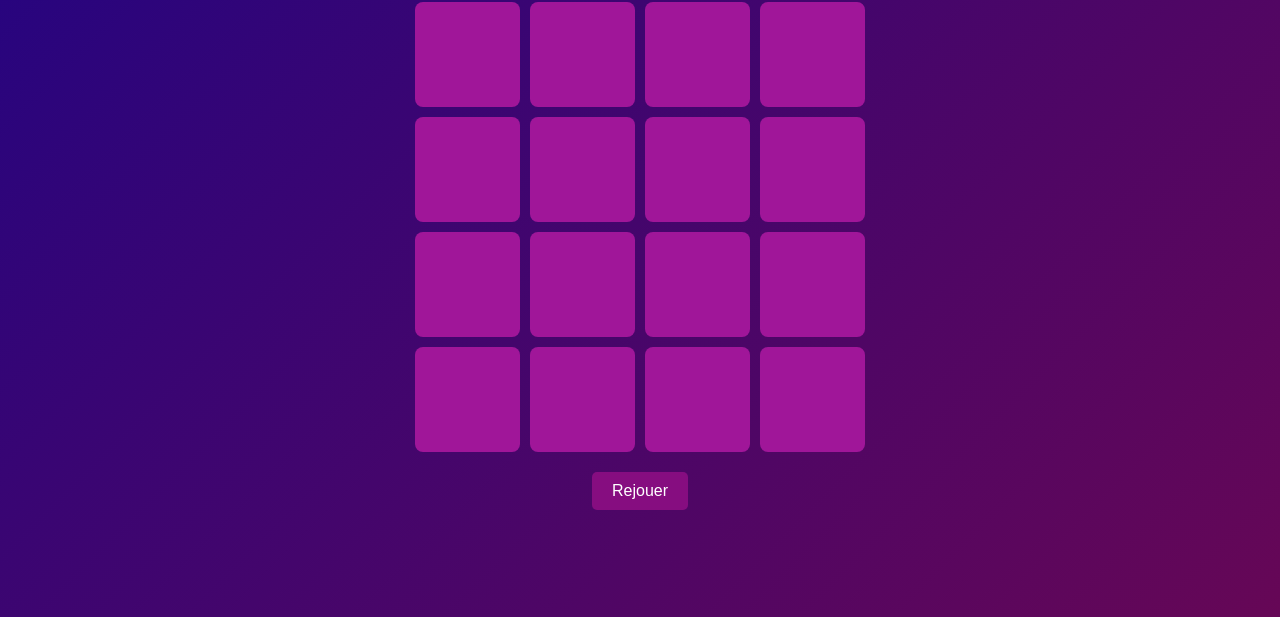
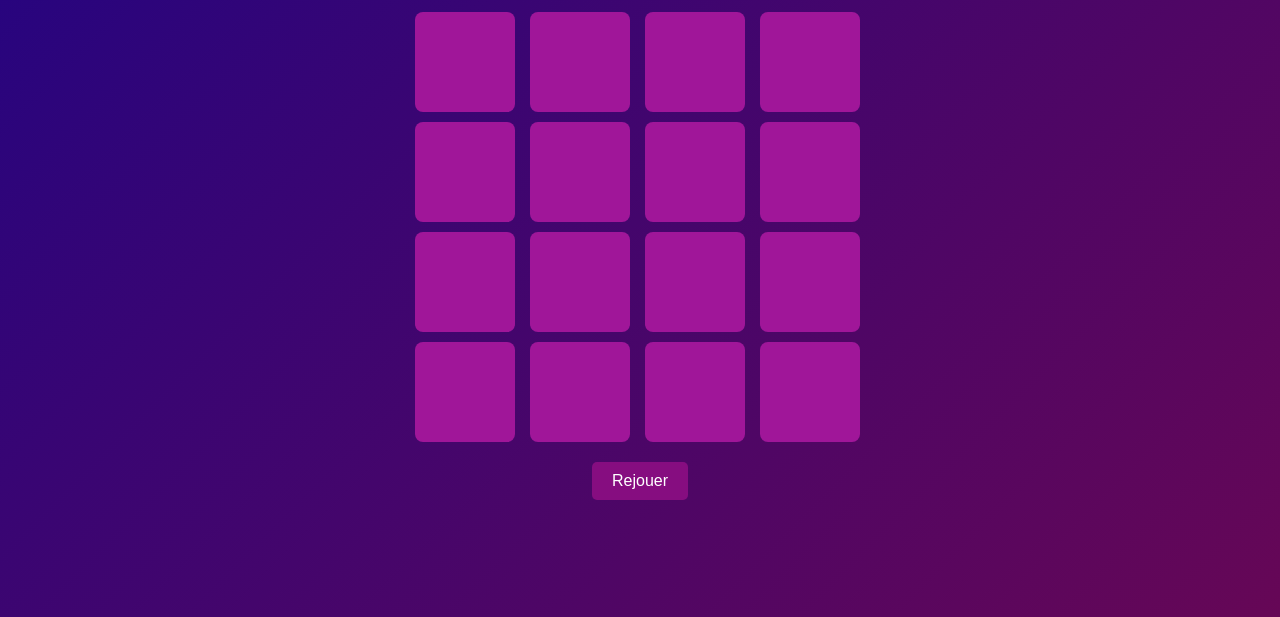
Before and after one commit to Intissar001/web-project, a plain HTML site: page game3/game3.html in a window 1280 px wide. Shown: the part 183-800 px from the top of the page. Drawn offline with Linux system fonts and the light colour scheme.

Commit message:
modification

```diff
--- a/game3/game3.css
+++ b/game3/game3.css
@@ -25,15 +25,13 @@ h1 {
 }
 
 .card {
-  width: 100%; /* S'adapte à la largeur de la colonne */
-  height: 0;
-  padding-bottom: 100%; /* Assure un carré */
+  width: 100px;
+  height: 100px;
   background-color: #a01699;
   color: white;
   display: flex;
-  align-items: center; /* Centre verticalement */
-  justify-content: center; /* Centre horizontalement */
-  text-align: center; /* Centre le texte à l'intérieur */
+  align-items: center;
+  justify-content: center;
   font-size: 2rem;
   cursor: pointer;
   border-radius: 8px;
```
